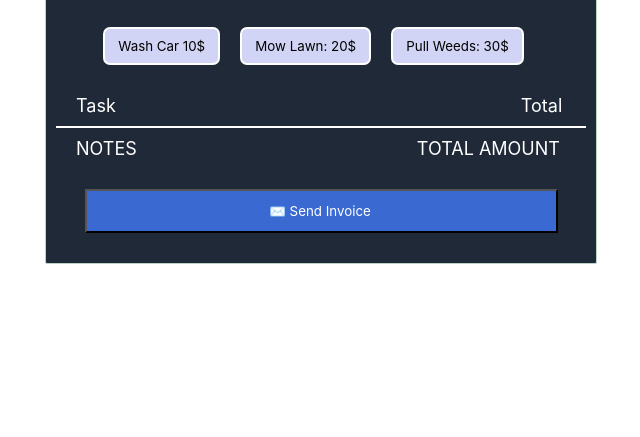
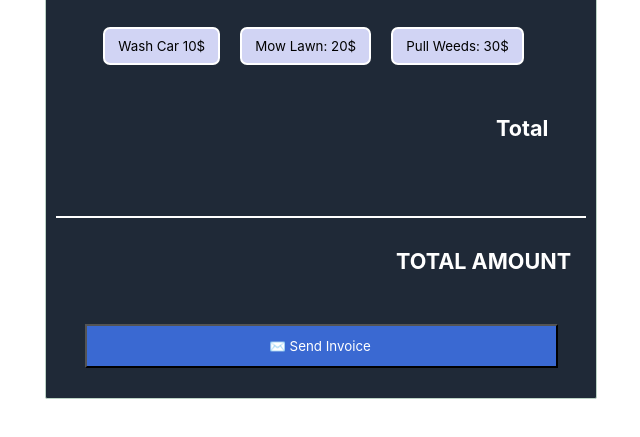
Before and after one commit to MikeL99i/Invoice-Creator, a plain HTML site: page index.html in a window 1280 px wide. Shown: the part 109-546 px from the top of the page, without its empty margins (319-959 px from the left). Drawn offline with Linux system fonts and the light colour scheme.

Commit message:
Fixed display services
using absolute positions instead of margin

```diff
--- a/Styles/styles.css
+++ b/Styles/styles.css
@@ -36,6 +36,8 @@
 
 .bottompart {
   text-align: left;
+  font-size: larger;
+  font-weight: bold;
 }
 
 hr {
@@ -44,16 +46,24 @@ hr {
 }
 
 .leftpara {
-  margin-left: 30px;
+  position: absolute;
+  left: 50px;
+}
+
+.bottompart span {
+  display: inline-block;
+  margin-top: 20px;
+  margin-bottom: 20px;
 }
 
 .rightpara {
-  margin-right: 15px;
-  margin-left: 400px;
+  position: relative;
+  left: 450px;
 }
 
 .rightpararow2 {
-  margin-left: 275px;
+  position: relative;
+  left: 350px;
 }
 
 #invoicebtn {
```
